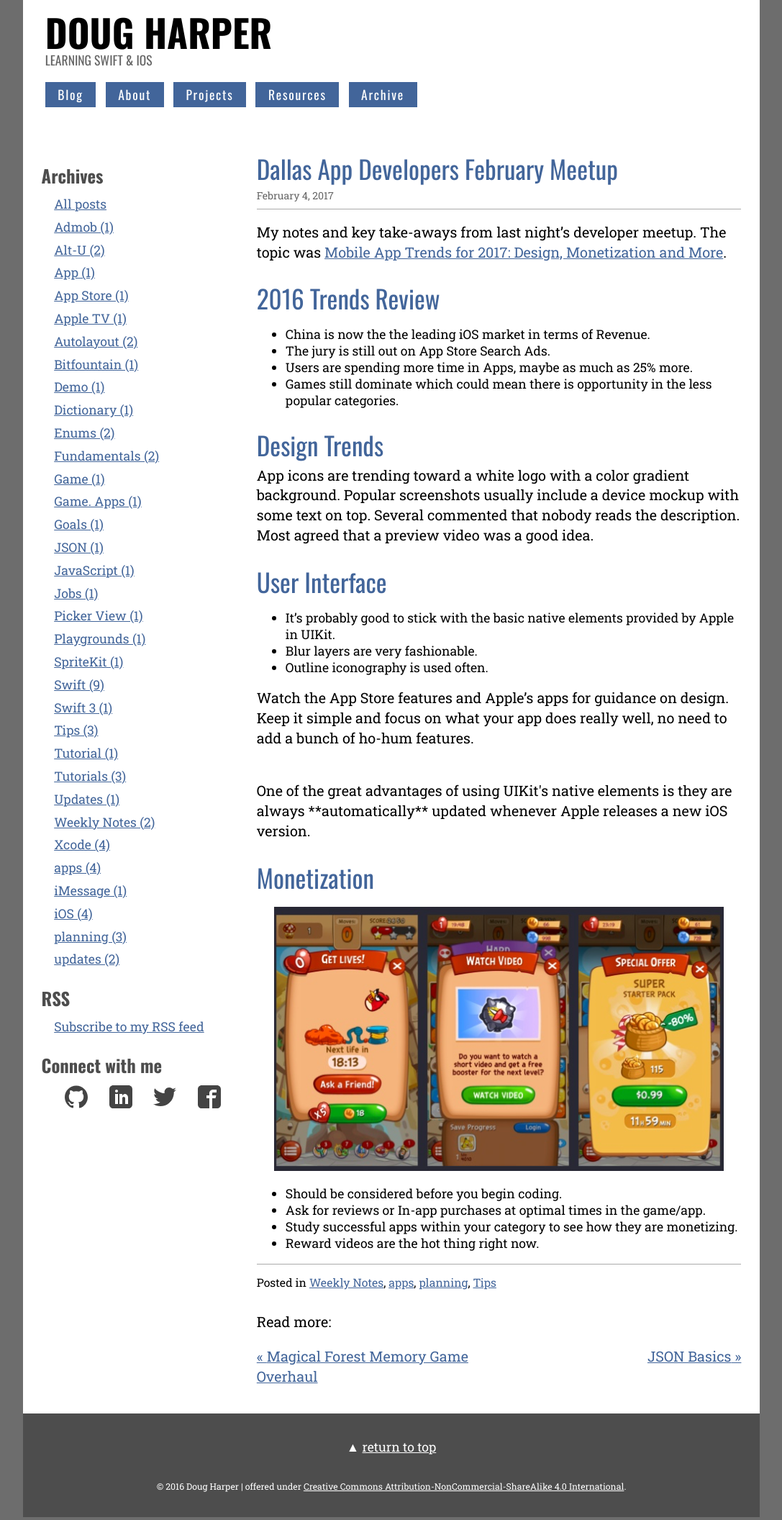
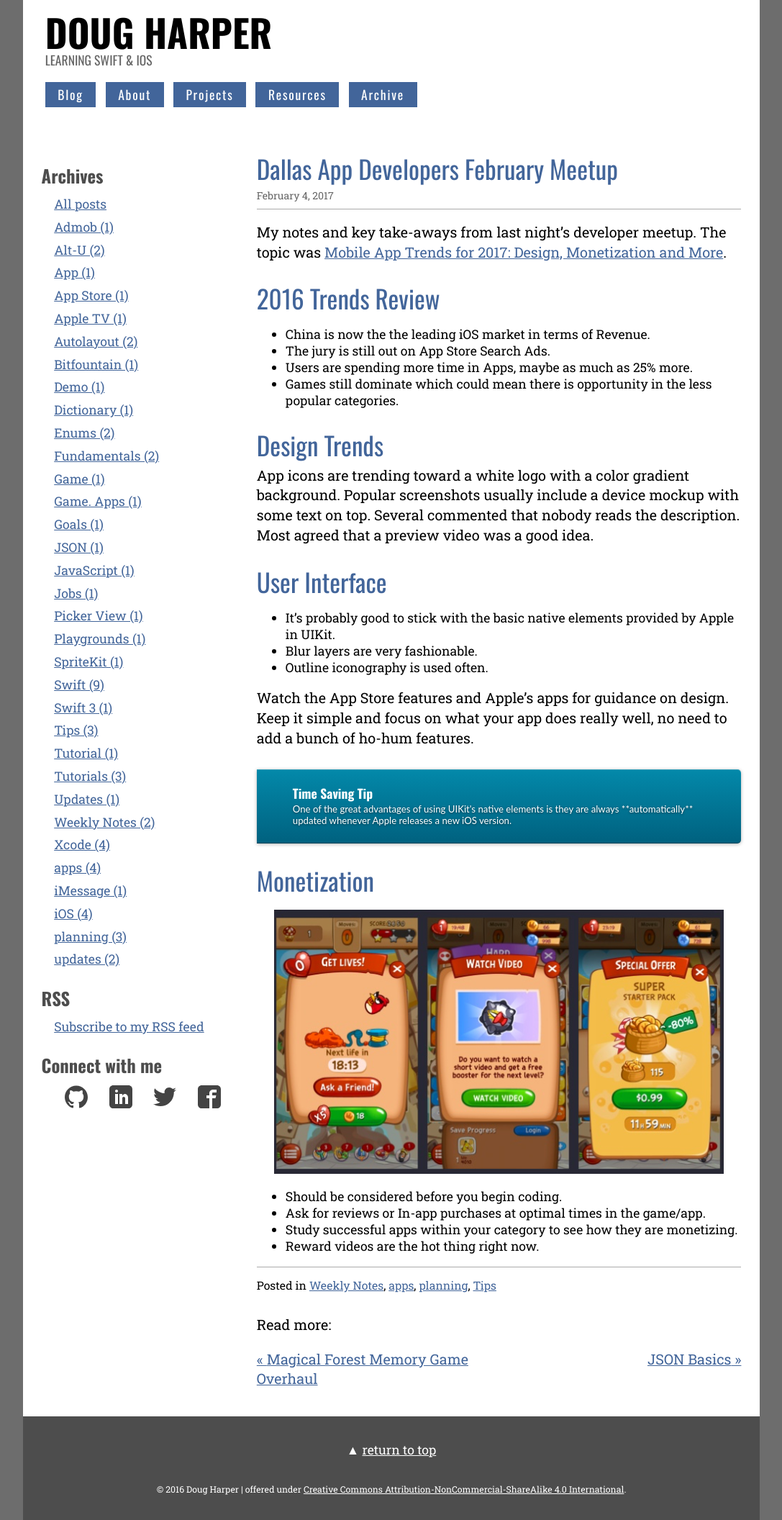
Before and after one commit to endodoug/endodoug.github.io, a Jekyll site: the page built from _posts/2017-02-04-dallas-app-developers-meetup-february.md, in a window 1280 px wide. Shown: the whole page at 72% size, without its empty margins (96-1183 px from the left). Built offline with Jekyll 4.4.1, drawn with Linux system fonts in a browser that asks for light colours; comment, search, counter and statistics services are not loaded.

Commit message:
Update main.css

```diff
--- a/css/main.css
+++ b/css/main.css
@@ -805,3 +805,23 @@
   font-size: 1em;
   margin: 0;
 }
+.note p {
+  font: 300 21px Lato, 'Helvetica Neue', Helvetica, Arial, sans-serif;
+  color: white;
+  text-shadow: 0 1px 3px rgba(0, 0, 0, 0.5);
+  font-feature-settings: "kern" 1;
+  font-weight: 400;
+  font-size: .75em;
+  margin: 0;
+}
+.note {
+  margin: 30px 0;
+  padding: 20px 20px 24px;
+  padding-left: 50px;
+  border-radius: 0 5px 5px 0;
+  position: relative
+  box-shadow: 0 1px 5px rgba(0, 0, 0, 0.3), inset 0 1px 0 rgba(255, 255, 255, 0.2), inset 0 -1px 0 rgba(0, 0, 0, 0.3);
+  -webkit-box-shadow: 0 1px 5px rgba(0, 0, 0, 0.3), inset 0 1px 0 rgba(255, 255, 255, 0.2), inset 0 -1px 0 rgba(0, 0, 0, 0.3);
+background-color:  #0389aa;
+  background-image: linear-gradient(to bottom, #0389aa 0%, #00617f 100%);
+}
```
